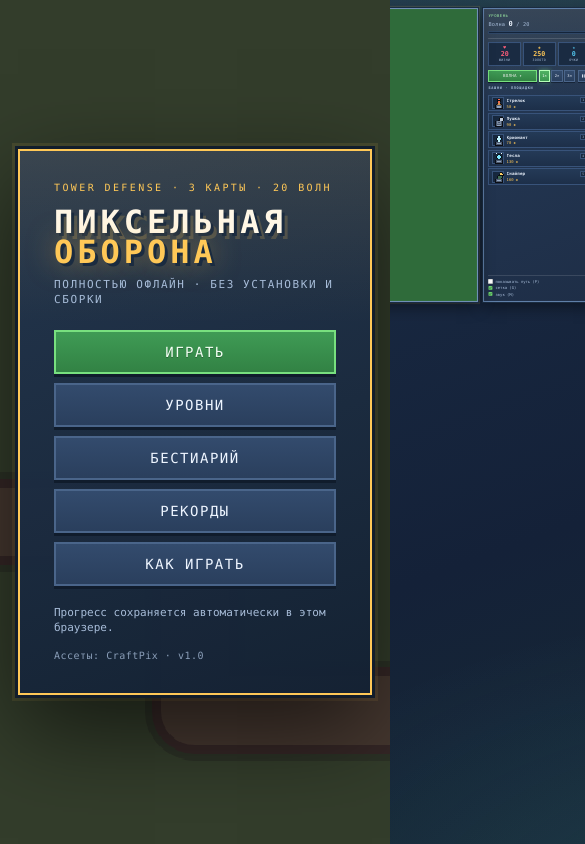
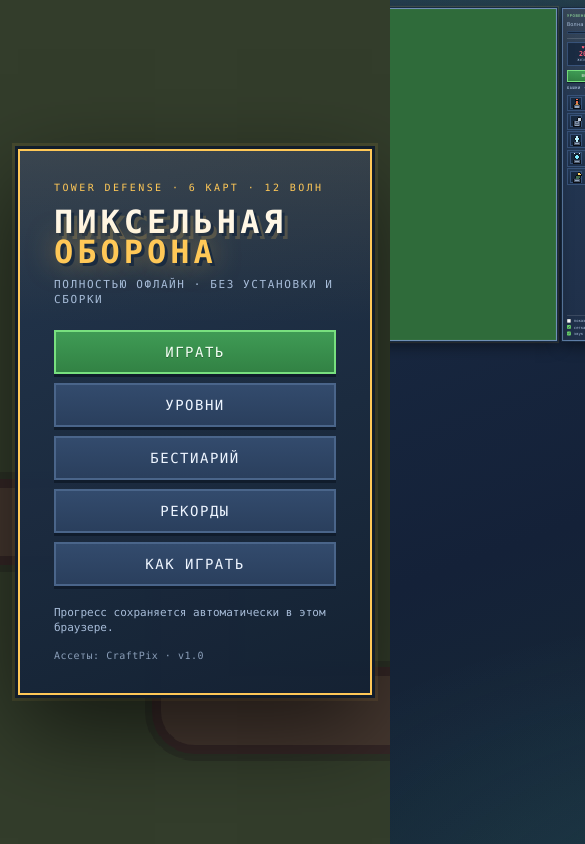
Before and after one commit to FendaR715/pixel-defense, a plain HTML site: page index.html in a window 390 px wide. Shown: the top 844 px of the page, 585 px wide, since content can reach past the window. Drawn offline with Linux system fonts and the light colour scheme.

Commit message:
feat: шесть локаций по 12 волн, карта 28×17 и сложнее баланс

```diff
--- a/css/style.css
+++ b/css/style.css
@@ -67,8 +67,8 @@ body.has-screen {
 
 .stage {
   position: relative;
-  width: 1344px;
-  height: 840px;
+  width: 1568px;
+  height: 952px;
   flex: 0 0 auto;
   border: 2px solid #6f8fb5;
   outline: 3px solid #1a2b40;
@@ -79,8 +79,8 @@ body.has-screen {
 
 #game {
   display: block;
-  width: 1344px;
-  height: 840px;
+  width: 1568px;
+  height: 952px;
   image-rendering: pixelated;
   image-rendering: crisp-edges;
   cursor: crosshair;
--- a/index.html
+++ b/index.html
@@ -11,7 +11,7 @@
 <div id="app" class="app">
 
   <main class="stage">
-    <canvas id="game" width="1344" height="840"></canvas>
+    <canvas id="game" width="1568" height="952"></canvas>
 
     <div id="toast" class="toast hidden" role="status" aria-live="polite"></div>
 
@@ -25,7 +25,7 @@
 
     <header class="hud__head">
       <div class="hud__level" id="hud-level">Уровень</div>
-      <div class="hud__wave">Волна <b id="hud-wave">0</b> / <span id="hud-waves">20</span></div>
+      <div class="hud__wave">Волна <b id="hud-wave">0</b> / <span id="hud-waves">12</span></div>
       <div class="wavebar" title="Прогресс волны">
         <div class="wavebar__fill" id="wavebar"></div>
       </div>
@@ -92,7 +92,7 @@
   <canvas id="menu-scene" width="1280" height="760"></canvas>
   <div class="menu-shade" aria-hidden="true"></div>
   <div class="screen__inner screen__inner--menu">
-    <p class="menu-kicker">Tower Defense · 3 карты · 20 волн</p>
+    <p class="menu-kicker">Tower Defense · 6 карт · 12 волн</p>
     <h1 class="logo"><span>ПИКСЕЛЬНАЯ</span><span class="logo__accent">ОБОРОНА</span></h1>
     <p class="tagline">Полностью офлайн · без установки и сборки</p>
 
--- a/js/data/defs.js
+++ b/js/data/defs.js
@@ -5,18 +5,18 @@
   var TD = root.TD = root.TD || {};
 
   TD.Config = {
-    cols: 24,
-    rows: 15,
+    cols: 28,
+    rows: 17,
     cell: 56,
-    width: 1344,
-    height: 840,
+    width: 1568,
+    height: 952,
 
-    startGold: 450,
+    startGold: 360,
     startLives: 20,
-    waveCount: 20,
+    waveCount: 12,
 
     /* Фиксированные площадки под башни: ограничивают спам и держат баланс. */
-    buildSpots: 15,
+    buildSpots: 18,
 
     maxTowerLevel: 3,
     upgradeDamage: 0.25,
@@ -24,7 +24,7 @@
     upgradeCostRate: 0.8,
     sellRate: 0.6,
 
-    hpScalePerWave: 0.10,
+    hpScalePerWave: 0.16,
     hpScalePerLevel: 0.10,
 
     earlyBonusBase: 10,
@@ -162,7 +162,7 @@
       id: 'shield', name: 'Щитоносец', sprite: 'enemy_shield',
       hp: 120, speed: 0.9, armor: 6, gold: 14, points: 35, lives: 1,
       color: '#72b8ff',
-      anim: 'e2', animScale: 2.0, animTint: 'hue-rotate(165deg) saturate(1.15)', shield: true,
+      anim: 'e2', animScale: 2.0, animTint: 'hue-rotate(165deg) saturate(1.15)',
       desc: 'Стальной щит: высокая броня. Снайпер её игнорирует.'
     },
     flyer: {
--- a/js/data/maps.js
+++ b/js/data/maps.js
@@ -1,5 +1,5 @@
 /* Пиксельная Оборона — карты.
-   Каждая карта: ASCII 24×15. Легенда:
+   Каждая карта: ASCII 28×17. Легенда:
    . трава (можно строить)   , утоптанная земля (можно строить)
    # скала (нельзя)          ~ вода (нельзя)
    S портал (спавн)          B сердце (база) */
@@ -13,24 +13,26 @@
       id: 'pass',
       name: 'Перевал',
       subtitle: 'Открытая долина',
-      desc: 'Широкое поле, редкие скалы и ручей. Простор для лабиринта — главное не забыть про летающих.',
+      desc: 'Широкое поле, редкие скалы и ручей. Простор для манёвра — не забывайте про летающих.',
       difficulty: 1,
       ascii: [
-        '........................',
-        '.....###................',
-        '.....#.#......~~~~~~....',
-        'S....###......~....~....',
-        '..............~....~....',
-        '...##.........~....~....',
-        '...##..........~~~~~....',
-        '........................',
-        '......###...............',
-        '......###.........###...',
-        '........................',
-        '...~~~~~................',
-        '...~...~..........###...',
-        '...~~~~~..........###..B',
-        '........................'
+        '............................',
+        '.....###..............###...',
+        '.....#.#..............#.#...',
+        'S....###..............###...',
+        '............................',
+        '...##...................##..',
+        '...##...................##..',
+        '............................',
+        '......###..........###......',
+        '......###..........###......',
+        '............................',
+        '...~~~~~............~~~~~...',
+        '...~...~............~...~...',
+        '...~~~~~............~~~~~...',
+        '............................',
+        '....................###....B',
+        '............................'
       ]
     },
     {
@@ -40,21 +42,23 @@
       desc: 'Скалы делят поле на коридоры. Узкие проходы легко превратить в смертельную ловушку.',
       difficulty: 2,
       ascii: [
-        'S...#...............#...',
-        '....#...............#...',
-        '....#.....#####.....#...',
-        '....#.....#...#.....#...',
-        '....#.....#...#.....#...',
-        '....#######...#######...',
-        '........................',
-        '..#######.......#######.',
-        '........................',
-        '....#.............#.....',
-        '....#....#####....#.....',
-        '....#....#...#....#.....',
-        '....#....#...#....#.....',
-        '....#####.###.#####.....',
-        '.......................B'
+        'S...#...................#...',
+        '....#...................#...',
+        '....#.....#####.........#...',
+        '....#.....#...#.........#...',
+        '....#.....#...#.........#...',
+        '....#######...#######...#...',
+        '........................#...',
+        '..#######.......#######.#...',
+        '........................#...',
+        '....#.............#.....#...',
+        '....#....#####....#.....#...',
+        '....#....#...#....#.....#...',
+        '....#....#...#....#.....#...',
+        '....#####.###.#####.....#...',
+        '........................#...',
+        '........................#..B',
+        '............................'
       ]
     },
     {
@@ -64,21 +68,101 @@
       desc: 'Озёра разрезают поле на острова. Обходные тропы длинные — идеально для мороза и теслы.',
       difficulty: 3,
       ascii: [
-        'S......~~~~~~...........',
-        '.......~....~...........',
-        '.......~....~....###....',
-        '.......~~~~~~....###....',
-        '........................',
-        '...###..........~~~~~...',
-        '...###..........~...~...',
-        '................~...~...',
-        '.......~~~~~~...~~~~~...',
-        '.......~....~...........',
-        '.......~....~.....###...',
-        '.......~~~~~~.....###...',
-        '........................',
-        '...~~~~.................',
-        '.......................B'
+        'S......~~~~~~...............',
+        '.......~....~...............',
+        '.......~....~....###........',
+        '.......~~~~~~....###........',
+        '............................',
+        '...###..........~~~~~.......',
+        '...###..........~...~.......',
+        '................~...~.......',
+        '.......~~~~~~...~~~~~.......',
+        '.......~....~...............',
+        '.......~....~.....###.......',
+        '.......~~~~~~.....###.......',
+        '............................',
+        '...~~~~.....................',
+        '............................',
+        '....................###....B',
+        '............................'
+      ]
+    },
+    {
+      id: 'grove',
+      name: 'Чаща',
+      subtitle: 'Лесные завалы',
+      desc: 'Лес и ручьи переплетаются. Дорога петляет, и каждая площадка на счету.',
+      difficulty: 4,
+      ascii: [
+        'S...........................',
+        '....###.....###......###....',
+        '....#.#.....#.#......#.#....',
+        '....###.....###......###....',
+        '............................',
+        '..##....~~~~~~....##........',
+        '..##....~....~....##........',
+        '........~....~..............',
+        '........~~~~~~..............',
+        '...###............###.......',
+        '...#.#............#.#.......',
+        '...###............###.......',
+        '............................',
+        '.....~~~~~..................',
+        '.....~...~.......###........',
+        '.....~~~~~.......###.......B',
+        '............................'
+      ]
+    },
+    {
+      id: 'fort',
+      name: 'Крепость',
+      subtitle: 'Каменные дворы',
+      desc: 'Внутренние стены образуют дворы. Держите проходы, пока враги ищут обход.',
+      difficulty: 5,
+      ascii: [
+        'S....#..............#.......',
+        '.....#..............#.......',
+        '.....#....######....#.......',
+        '.....#....#....#....#.......',
+        '.....#....#....#....#.......',
+        '.....#....#....#....#.......',
+        '.....#....######....#.......',
+        '.....#..............#.......',
+        '.....#..............#.......',
+        '.....######..#########......',
+        '............................',
+        '...####............####.....',
+        '...#..#............#..#.....',
+        '...#..#....####....#..#.....',
+        '...#..#....#..#....#..#.....',
+        '...####....#..#....####....B',
+        '............................'
+      ]
+    },
+    {
+      id: 'ash',
+      name: 'Пепел',
+      subtitle: 'Выжженная пустошь',
+      desc: 'Последний рубеж: тесные проходы, длинные обходы и сильнейшие волны.',
+      difficulty: 6,
+      ascii: [
+        'S..###.................###..',
+        '....#....................#..',
+        '....#....###......###....#..',
+        '....#....#.#......#.#....#..',
+        '....#....###......###....#..',
+        '....#....................#..',
+        '....####...........####..#..',
+        '.........................#..',
+        '..######...........######...',
+        '.......#...........#........',
+        '.......#....~~~....#........',
+        '.......#....~.~....#........',
+        '.......#....~~~....#........',
+        '.......#####...#####........',
+        '............................',
+        '...###..............###....B',
+        '............................'
       ]
     }
   ];
--- a/js/game.js
+++ b/js/game.js
@@ -134,6 +134,8 @@
         var r = p.r + dirs[d][1];
         if (!this.grid.buildable(c, r)) continue;
         if (this.onPath(c, r)) continue;
+        /* не ставим башню вплотную к краю — иначе её срезает canvas */
+        if (c < 1 || r < 1 || c > this.grid.cols - 2 || r > this.grid.rows - 2) continue;
         var key = c + ',' + r;
         if (seen[key]) continue;
         seen[key] = true;
@@ -1737,19 +1739,6 @@
           ctx.restore();
           drawn = true;
 
-          if (e.def.shield) {
-            var sx = e.x - animSize * 0.34;
-            var sy = e.y - animSize * 0.16 + bob;
-            ctx.save();
-            ctx.fillStyle = '#3f7fd0';
-            ctx.strokeStyle = '#ffd166';
-            ctx.lineWidth = 2 * k;
-            ctx.beginPath();
-            ctx.arc(sx, sy, animSize * 0.18, 0, Math.PI * 2);
-            ctx.fill();
-            ctx.stroke();
-            ctx.restore();
-          }
           if (e.def.crown) {
             ctx.save();
             ctx.fillStyle = '#ffd166';
--- a/tools/balance.js
+++ b/tools/balance.js
@@ -152,7 +152,7 @@ for (let i = 0; i < TD.Maps.length; i++) {
   allWin = allWin && result.win;
   console.log('');
   console.log(result.name + ': ' + (result.win ? 'ПОБЕДА' : 'ПОРАЖЕНИЕ') +
-    ' | волн ' + result.wave + '/20 | жизней ' + result.lives +
+    ' | волн ' + result.wave + '/' + TD.Config.waveCount + ' | жизней ' + result.lives +
     ' | башен ' + result.towers + ' | очки ' + result.score +
     ' | время ' + result.time + 'с');
   console.log('');
```
Also changed, not shown: js/data/waves.js (+8 -8 lines), tests/run.js (+14 -14 lines), docs/screenshots/bestiary.png, docs/screenshots/boss.png, docs/screenshots/game.png, docs/screenshots/levels.png, docs/screenshots/menu.png, docs/screenshots/spots.png, 4 other files.
